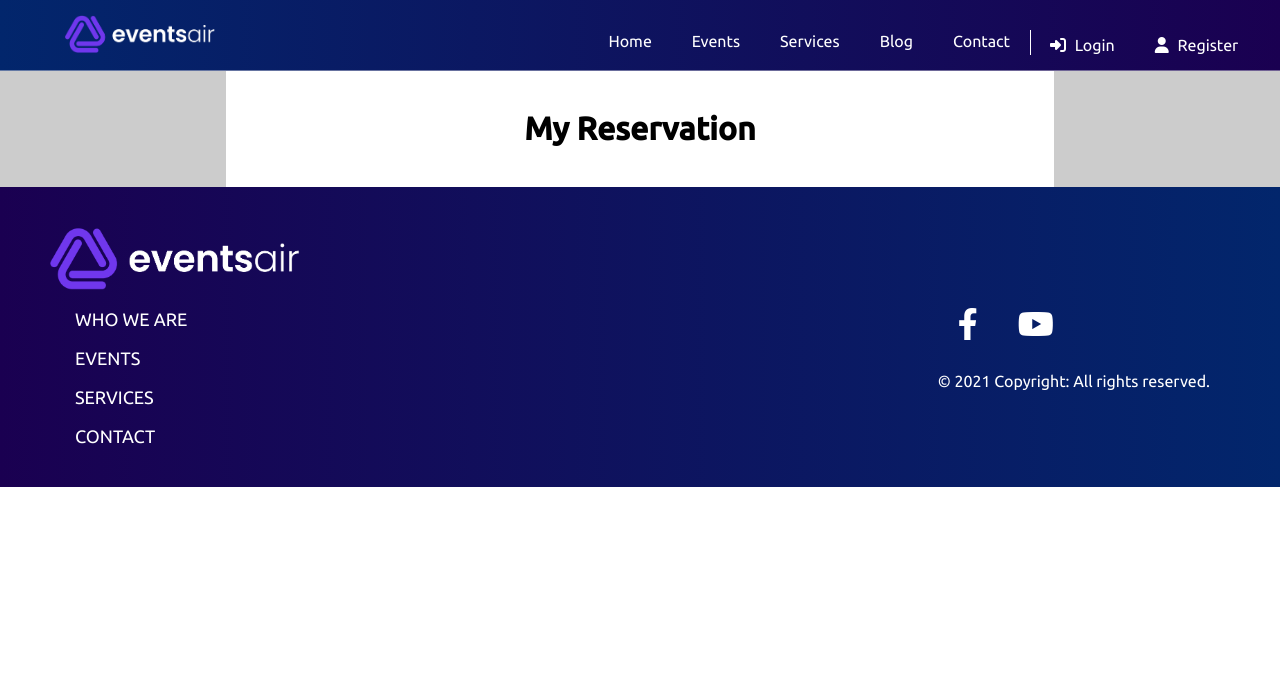
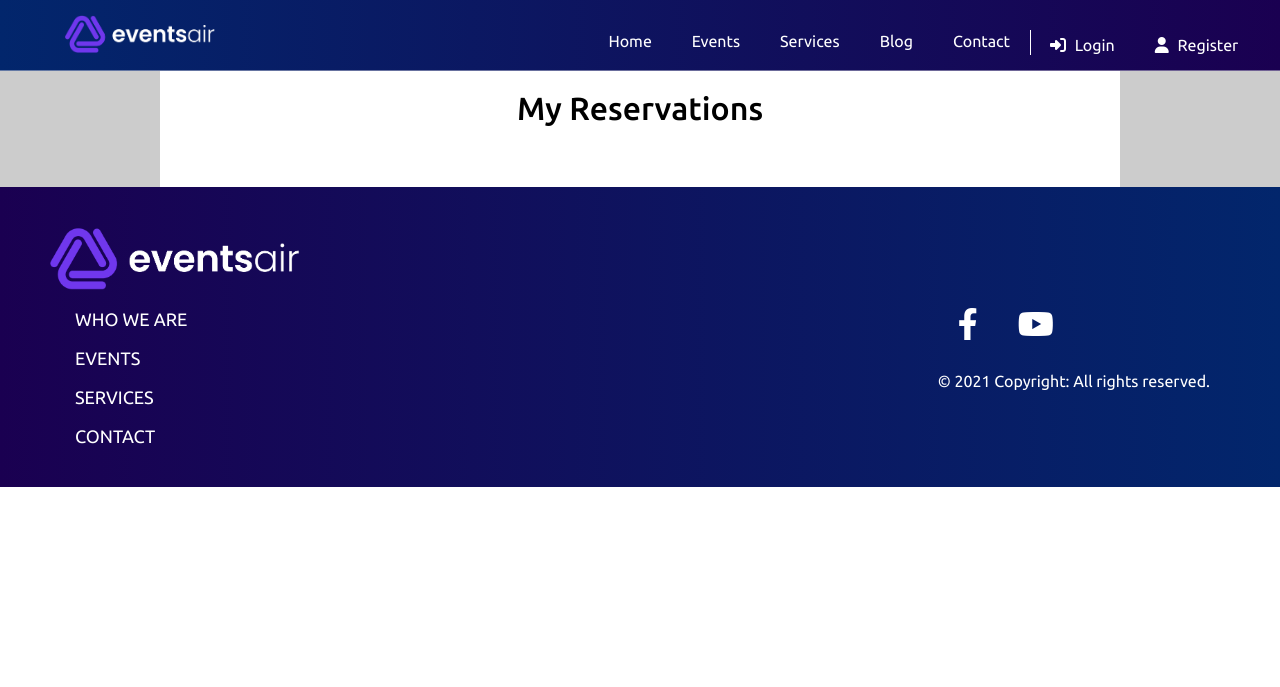
Before and after one commit to shuseelmaharjan/event-management-system, a PHP site: page /eveproject/reservation.php in a window 1280 px wide. Shown: the top 687 px of the page. Run offline with PHP 8.4, Linux system fonts and the light colour scheme; some libraries are stand-ins or nearby versions.

Commit message:
completion of frontend

```diff
--- a/css/main.css
+++ b/css/main.css
@@ -185,6 +185,9 @@ body .navbars .nav {
 footer{
     width: 100%;
     height: 300px;
+    bottom: 0;
+    position: relative;
+    left: 0;
     background-image: linear-gradient(to right, #1A0051, #02266C);
 }
 footer .logo{
--- a/css/style.css
+++ b/css/style.css
@@ -555,3 +555,65 @@ ul li {
     display: flex;
     justify-content: space-between;
 }
+/*reservetion css*/
+.reservation {
+    width: 75%;
+    height: auto;
+    margin: 0 auto;
+    margin-top: 70px;
+    background: var(--white);
+    padding-bottom: 40px;
+}
+
+.res-title {
+    text-align: center;
+    padding: 20px;
+}
+.res-title h1{
+    font-family: 'Ubuntu', sans-serif;
+    font-size: 2rem;
+    font-weight: 500;
+}
+.reservation .box-container{
+    width: 80%;
+    margin: 20px auto;
+    box-shadow: rgba(0, 0, 0, 0.6);
+    border: 1px solid #ccc;
+    padding: 30px;
+    display: grid;
+    grid-template-columns: repeat(5, 1fr);
+    grid-gap: 20px;
+    border-radius: 15px;
+}
+.reservation .box-container .box-row{
+    display: block;
+    font-family: 'Ubuntu', sans-serif;
+
+}
+.reservation .box-container .box-row h1{
+    font-size: 1rem;
+    font-weight: 500;
+}
+.reservation .box-container .box-row p{
+    font-size: 1rem;
+    font-family: 400;
+}
+.reservation .box-container .user-row{
+    display: flex;
+    justify-content: space-between;
+}
+.reservation .box-container .user-row .user-info h1{
+    font-size: 1rem;
+    font-weight: 500;
+    font-family: 'Ubuntu', sans-serif;
+
+}
+.reservation .box-container h2{
+    font-size: 1rem;
+    font-weight: 600;
+    font-family: 'Ubuntu', sans-serif;
+}
+.user-row .user-info button{
+    background-color: var(--danger);
+    padding: 10px;
+}
--- a/profile/manage.php
+++ b/profile/manage.php
@@ -253,7 +253,7 @@
 						} else {
 							?>
 							<div class="default">
-								<img src="uploads/default.png"  alt="default img">
+								<img src="../images/user.png"  alt="default img">
 							</div>
 							<?php
 						}
--- a/profile/nav.php
+++ b/profile/nav.php
@@ -26,7 +26,7 @@
                     $username = isset($userInfo['username']) ? $userInfo['username'] : '';
 
                     // default profile image path here
-                    $defaultProfileImagePath = 'uploads/default.png';
+                    $defaultProfileImagePath = '../images/user.png';
 
                     $userImage = isset($userInfo['image']) ? $userInfo['image'] : $defaultProfileImagePath;
 
@@ -47,7 +47,7 @@
 						} else {
 							?>
                             <div class="default">
-								<img src="uploads/default.png"  alt="default img">
+								<img style="margin-left: 30px;" width="40px" src="../images/user.png"  alt="default img">
 							</div>
 							<?php
 						}
--- a/reservation.php
+++ b/reservation.php
@@ -1,257 +1,131 @@
 <?php
 require_once('php/connection.php');
 require_once('header.php');
-?>
-<link rel="stylesheet" href="css/main.css">
-</head>
-<?php
 require_once('nav.php');
 ?>
 
-<style>
-    .container{
-        background-color: #ccc;
-        height: auto;
-        padding-top: 50px;
-    }
-    .box{
-        height: auto;
-        width: 60%;
-        padding: 60px 30px 40px 30px;
-        font-family: 'Ubuntu', sans-serif;
-        margin: 0px auto;
-        background-color: #fff;
-        text-align: center;
-    }
-    .box .row{
-        width: 80%;
-        margin: 30px auto;
-        border: 1px solid #ccc;
-        padding: 20px;
-        display: grid;
-        grid-template-columns: repeat(3, 1fr);
-        border-radius: 20px;
-        grid-gap: 10px;
-        box-shadow: 0px 4px 8px rgba(0, 0, 0, 0.2);
-    }
-    .box .row .col{
-        text-align: left;
-    }
-    .box .row .col h1{
-        font-size: 1em;
-        font-weight: 600;
+<div class="container" style="background: #ccc;">
+    <div class="reservation">
+        <div class="res-title">
+            <h1>My Reservations</h1>
+        </div>
+<?php
 
-    }
-    .box .row .col span{
-        font-size: 1em;
-        font-weight: 400;
-    }
-    .box .row .col-1{
-        display: flex;
-        grid-column: span 2;
-        justify-content: space-between;
-        align-items: center;
-
-    }
-    .box .col-1 h1{
-        font-size: 1em;
-        font-weight: 600;
-        text-align: left;
-    }
-    .box .col-1 span{
-        font-weight: 400;
-    }
-    .btn input{
-        width: 100%;
-        font-size: 1.2em;
-        font-weight: 600;
-        padding: 10px;
-        border: none;
-        color: #fff;
-        cursor: pointer;
-    }
-
-    #cancel{
-        grid-column: 3;
-        padding: 10px;
-    }
-
-    .cancel{
-        background-color: red;
-    }
-    #cancellation{
-        color: red;
-    }
-
-</style>
-<body>
-<div class="container">
-<div class="box">
-    <h1>My Reservation</h1>
-    <?php
 if (isset($_SESSION['loggedin']) && $_SESSION['loggedin'] === true) {
-            //for cancellation
-            if(isset($_POST['cancel'])){
-                $id = $_GET['criteria'];
-                $cancelSql = "UPDATE tbl_reservation SET status = 'cancelled' WHERE res_id = $id";
-                $stmtUpdate = mysqli_query($conn, $cancelSql);
-                if($stmtUpdate){
-                   echo('<h2>Cancellation Success</h2>');
-
-                }else{
-                    echo('<h2>Cancellation Failed</h2>');
-
-                }
-            }
-
     $username = $_SESSION['username'];
 
-            $userId = 0;
-
+    // Use prepared statements to prevent SQL injection
     $sqlUserId = "SELECT id FROM tbl_users WHERE username = ?";
     $stmtUserId = $conn->prepare($sqlUserId);
-        if (!$stmtUserId) {
-            die("Error in preparing SQL query: " . $conn->error);
-        }
     $stmtUserId->bind_param("s", $username);
 
     if (!$stmtUserId->execute()) {
-            die("Error in executing SQL query: " . $stmtUserId->error);
-        }
-
+        echo "Error: " . $stmtUserId->error;
+    } else {
         $resultUserId = $stmtUserId->get_result();
 
         if ($resultUserId->num_rows === 1) {
             $rowUserId = $resultUserId->fetch_assoc();
-                $userId = $rowUserId['id'];
+            $user_id = $rowUserId['id'];
         }
 
-            $sqlReservation = "SELECT * FROM tbl_reservation WHERE userId = ?";
-            $stmtReservation = $conn->prepare($sqlReservation);
-            $stmtReservation->bind_param("i", $userId);
-            $stmtReservation->execute();
-            $resultReservation = $stmtReservation->get_result();
+        $sql = "SELECT r.res_id, r.packageId, r.reserveDate, r.reserveTime, r.status, r.totalcost, r.advanceamt, r.numDays, r.event_date, r.amtstatus, r.eventDestination,
+                   u.name AS userName, u.email AS userEmail, u.phone AS userPhone,
+                   p.pkg_name AS packageName,
+                   s.ser_name AS serviceName
+            FROM tbl_reservation r
+            INNER JOIN tbl_users u ON r.userId = u.id
+            INNER JOIN tbl_packages p ON r.packageId = p.pkg_id
+            INNER JOIN tbl_service s ON p.service_id = s.ser_id
+            WHERE r.userId = ?
+            ORDER BY r.res_id DESC";
 
-            if ($resultReservation->num_rows > 0) {
-                while ($rowReservation = $resultReservation->fetch_assoc()) {
-                    $package = $rowReservation['packageName'];
-                    $numDays = $rowReservation['numDays'];
-                    $eventDate = $rowReservation['event_date'];
-                    $cost = $rowReservation['totalcost'];
-                    $reserveId = $rowReservation['res_id'];
-                    $status = $rowReservation['status'];
+        $stmt = $conn->prepare($sql);
+        $stmt->bind_param("i", $user_id);
 
+        if (!$stmt->execute()) {
+            echo "Error: " . $stmt->error;
+        } else {
+            $result = $stmt->get_result();
 
-
-
-                    //for user details
-                    $sqlUserInfo = "SELECT name, email, phone FROM tbl_users WHERE id = ?";
-                    $stmtUserInfo = $conn->prepare($sqlUserInfo);
-                    $stmtUserInfo->bind_param("i", $userId);
-                    $stmtUserInfo->execute();
-                    $resultUserInfo = $stmtUserInfo->get_result();
-                    if ($resultUserInfo->num_rows === 1){
-                        $rowUserInfo = $resultUserInfo->fetch_assoc();
-                        $name = $rowUserInfo['name'];
-                        $email = $rowUserInfo['email'];
-                        $phone = $rowUserInfo['phone'];
+            while ($row = $result->fetch_assoc()) {
 ?>
-                        <div class="row">
-                            <div class="col">
-                                <h1>Reservation ID:</h1>
-                                <span>#<?=$reserveId?></span>
+        <div class="box-container">
+            <div class="box-row">
+                <h1>Reservation Id</h1>
+                <p>#<?= $row['res_id'] ?></p>
             </div>
-                            <div class="col">
-                                <h1>Service Name:</h1>
-                                <span>Marriage</span>
+            <div class="box-row">
+                <h1>Service Name</h1>
+                <p><?= $row['serviceName'] ?></p>
             </div>
-                            <div class="col">
-                                <h1>Package</h1>
-                                <span><?=$package?></span>
+            <div class="box-row">
+                <h1>Package Name</h1>
+                <p><?= $row['packageName'] ?></p>
             </div>
-                            <div class="col">
-                                <h1>No. of Days</h1>
-                                <span><?=$numDays?></span>
+            <div class="box-row">
+                <h1>Total Cost</h1>
+                <p>NRs. <?= $row['totalcost'] ?></p>
             </div>
-                            <div class="col">
-                                <h1>Reserved Date</h1>
-                                <span><?=$eventDate?></span>
+            <div class="box-row">
+                <h1>Date of Reservation</h1>
+                <p><?= $row['reserveDate'] ?></p>
             </div>
-                            <div class="col">
-                                <h1>Total Cost:</h1>
-                                <span><?=$cost?></span>
+            <div class="box-row">
+                <h1>Time</h1>
+                <p><?= $row['reserveTime'] ?></p>
             </div>
-                            <div class="col-1">
-                                <h1>Name: <span><?=$name?></span></h1>
-                                <h1>Email: <span><?=$email?></span></h1>
-                                <h1>Phone: <span><?=$phone?></span></h1>
+            <div class="box-row">
+                <h1>Event Venue</h1>
+                <p><?= $row['eventDestination'] ?></p>
+            </div>
+            <div class="box-row">
+                <h1>Event Days</h1>
+                <p><?= $row['numDays'] ?></p>
+            </div>
+            <div class="box-row">
+                <h1>Advance Amount</h1>
+                <p><?= $row['advanceamt'] ?></p>
+            </div>
+            <div class="box-row">
+                <h1>Due Amount</h1>
+                <p>NRs. <?= $row['totalcost'] - $row['advanceamt']?></p>
+            </div>
+            <h2 style="grid-column: span 5;">User Details</h2>
+            <div class="user-row" style="grid-column: span 5;">
+                <div class="user-info">
+                    <h1>Name: <?= $row['userName'] ?></h1>
+                </div>
+                <div class="user-info">
+                    <h1>Email: <?= $row['userEmail'] ?></h1>
+                </div>
+                <div class="user-info">
+                    <h1>Phone: <?= $row['userPhone'] ?></h1>
+                </div>
+            </div>
+            <div class="user-row" style="grid-column: span 5">
+            <div class="user-info">
+                <h1>Request Status: <span id="status"><?= !empty($row['status']) ? $row['status'] : 'Pending' ?></span></h1>
             </div>
 
                 <?php
-$currentTimestamp = time();
-$reservationTimestamp = strtotime($rowReservation['reserveTime']);
+                if ($row['status'] == "Active") {
+                ?>
+                    <button style="background-color: red; color:#fff; border:none; padding: 10px 15px; font-size: 1rem; font-weight: 500; cursor:pointer">Cancel Request</button>
+                <?php
+                }
+                ?>
+            </div>
+        </div>
 
-if ($reservationTimestamp === false) {
-    // Display an error message if the timestamp is invalid
-    ?>
-    <div class="col" id="cancellation">
-        <h1>Status</h1>
-        <span>Something Error Contact to <a href="mailto:ems@gmail.com">EMS</a></span>
-    </div>
+
 <?php
-} else {
-    $timeDifferenceHours = ($reservationTimestamp - $currentTimestamp) / 3600;
-
-    if ($status == "cancelled") {
-        ?>
-        <div class="col" id="cancellation">
-            <h1>Status</h1>
-            <span>Cancelled</span>
-        </div>
-        <?php
-    } elseif ($timeDifferenceHours > 24) { // Display form if time difference is more than 1 day
-        ?>
-        <div class="col">
-            <div class="btn" id="cancel">
-                <form action="cancelreservation.php?criteria=<?=$rowReservation['res_id']?>" method="post">
-                    <input type="hidden" name="res_id" value="<?=$reserveId?>">
-                    <input type="submit" class="cancel" name "cancel" value="Cancel Reservation">
-                </form>
+}
+}
+}
+}?>
 </div>
 </div>
 <?php
-    } else {
-        ?>
-        <div class="col" id="cancellation">
-            <h1>Status</h1>
-            <span>Pending</span>
-        </div>
-    <?php
-    }
-}
-?>
-                        </div>
-
-                        <?php
-
-                    }
-
-
-
-                }
-
-            }
-        }
-
-        ?>
-
-
-</div>
-</div>
-
-</body>
-
-
-<?php
     require_once('footer.php');
 ?>
```
Also changed, not shown: view_packages.php (+15 -24 lines), profile/uploads/1700920179_41fc6090a225.jpg (added). Lines whose indentation alone changed are shown as unchanged.
